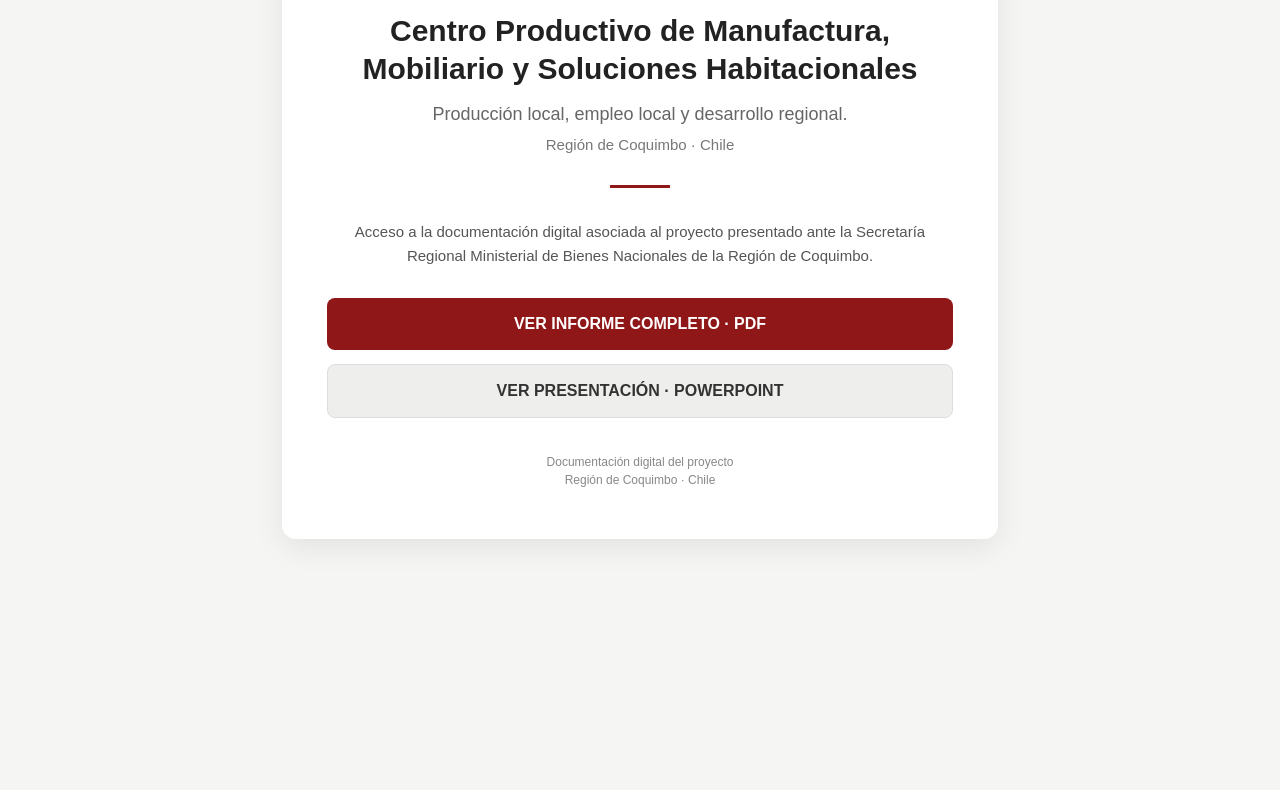
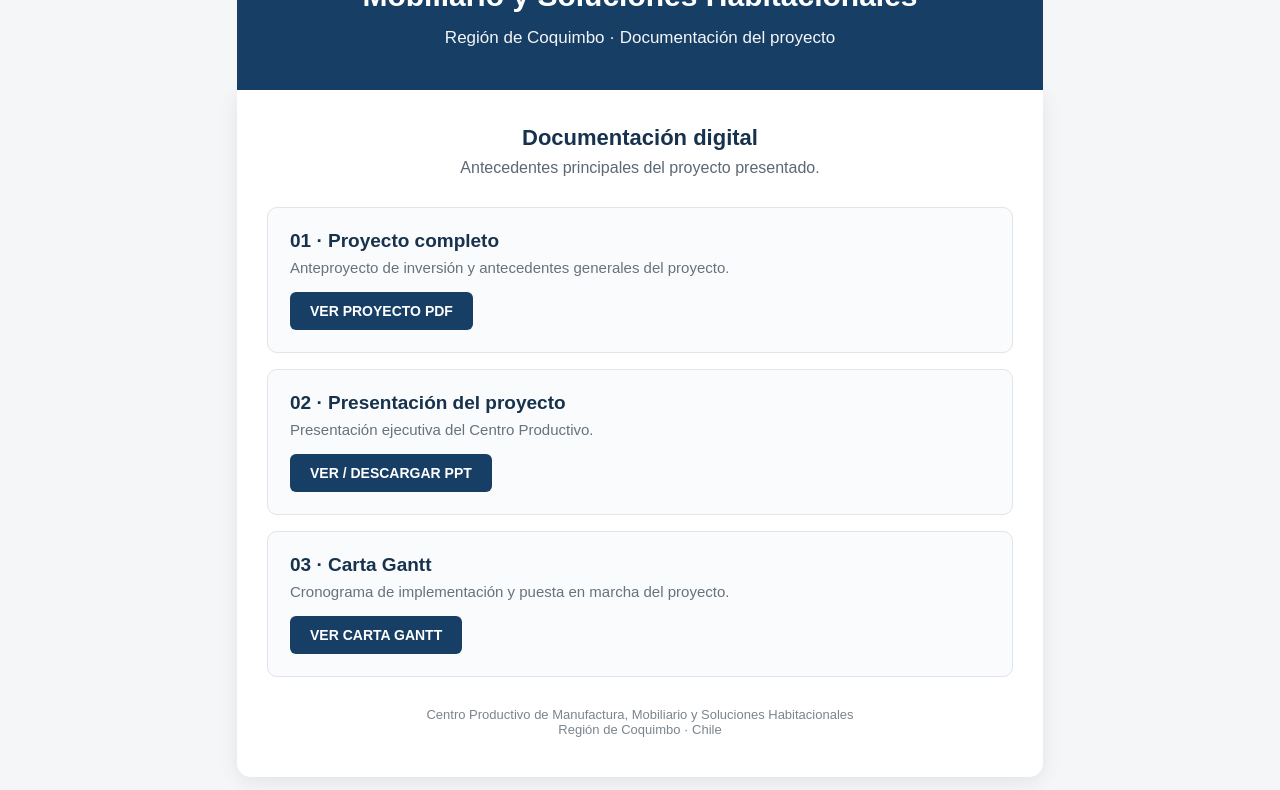
Before and after one commit to luisurquietarojas-web/proyecto-centro-productivo, a plain HTML site: page index.html in a window 1280 px wide. Shown: the part 145-935 px from the top of the page. Before the commit the page ends 800 px from the top, so only its background shows below. Drawn offline with Linux system fonts and the light colour scheme.

Commit message:
Update index.html

```diff
--- a/index.html
+++ b/index.html
@@ -14,120 +14,115 @@
 body {
     margin: 0;
     font-family: Arial, Helvetica, sans-serif;
-      background: #f5f5f3;
-      color: #222;
+    background: #f4f6f8;
+    color: #17324d;
+}
+
+.container {
+    max-width: 850px;
+    margin: 0 auto;
+    padding: 45px 22px;
 }
 
 .header {
-      background: #8f1717;
-      height: 8px;
-    }
-
-    .container {
-      max-width: 760px;
-      margin: 0 auto;
-      padding: 55px 22px 45px;
-    }
-
-    .card {
-      background: white;
-      padding: 50px 45px;
-      border-radius: 14px;
-      box-shadow: 0 8px 30px rgba(0,0,0,0.08);
+    background: #173f66;
+    color: white;
+    padding: 42px 30px;
+    border-radius: 14px 14px 0 0;
     text-align: center;
 }
 
-    .brand {
-      font-size: 14px;
-      font-weight: bold;
-      letter-spacing: 2px;
-      color: #8f1717;
-      margin-bottom: 28px;
-    }
-
-    h1 {
+.header h1 {
     margin: 0;
     font-size: 30px;
-      line-height: 1.25;
+    line-height: 1.2;
     font-weight: 700;
 }
 
-    .subtitle {
-      margin-top: 14px;
-      font-size: 18px;
-      color: #666;
-      line-height: 1.5;
+.header p {
+    margin: 14px 0 0;
+    font-size: 17px;
+    opacity: 0.95;
 }
 
-    .region {
-      margin-top: 8px;
-      font-size: 15px;
-      color: #777;
-    }
-
-    .line {
-      width: 60px;
-      height: 3px;
-      background: #8f1717;
-      margin: 32px auto;
+.content {
+    background: white;
+    padding: 35px 30px 40px;
+    border-radius: 0 0 14px 14px;
+    box-shadow: 0 5px 20px rgba(0,0,0,0.08);
 }
 
 .intro {
-      font-size: 15px;
-      line-height: 1.6;
-      color: #555;
+    text-align: center;
     margin-bottom: 30px;
 }
 
-    .button {
-      display: block;
-      text-decoration: none;
-      padding: 17px 20px;
-      margin: 14px 0;
-      border-radius: 8px;
-      font-size: 16px;
-      font-weight: bold;
-      transition: 0.2s;
+.intro h2 {
+    margin: 0 0 8px;
+    font-size: 22px;
 }
 
-    .primary {
-      background: #8f1717;
-      color: white;
+.intro p {
+    margin: 0;
+    color: #5c6873;
 }
 
-    .secondary {
-      background: #eeeeec;
-      color: #333;
-      border: 1px solid #ddd;
+.document {
+    border: 1px solid #dfe5ea;
+    border-radius: 10px;
+    padding: 22px;
+    margin-bottom: 16px;
+    background: #fafbfc;
+}
+
+.document h3 {
+    margin: 0 0 7px;
+    font-size: 19px;
+}
+
+.document p {
+    margin: 0 0 16px;
+    color: #66727d;
+    font-size: 15px;
+}
+
+.button {
+    display: inline-block;
+    padding: 11px 20px;
+    background: #173f66;
+    color: white;
+    text-decoration: none;
+    border-radius: 6px;
+    font-weight: 600;
+    font-size: 14px;
 }
 
 .button:hover {
-      transform: translateY(-1px);
-      opacity: 0.92;
+    opacity: 0.9;
 }
 
 .footer {
-      margin-top: 35px;
-      font-size: 12px;
-      color: #888;
-      line-height: 1.5;
+    text-align: center;
+    margin-top: 30px;
+    font-size: 13px;
+    color: #7a858e;
 }
 
 @media (max-width: 600px) {
     .container {
-        padding: 25px 15px;
+        padding: 20px 12px;
     }
 
-      .card {
-        padding: 35px 22px;
+    .header {
+        padding: 32px 20px;
     }
 
-      h1 {
+    .header h1 {
         font-size: 24px;
     }
 
-      .subtitle {
-        font-size: 16px;
+    .content {
+        padding: 25px 18px 30px;
     }
 }
 </style>
@@ -135,59 +130,60 @@
 
 <body>
 
-  <div class="header"></div>
+<div class="container">
 
-  <main class="container">
-
-    <div class="card">
-
-      <div class="brand">
-        DOCUMENTACIÓN DIGITAL DEL PROYECTO
+    <div class="header">
+        <h1>Centro Productivo de Manufactura,<br>
+        Mobiliario y Soluciones Habitacionales</h1>
+        <p>Región de Coquimbo · Documentación del proyecto</p>
     </div>
 
-      <h1>
-        Centro Productivo de Manufactura,
-        Mobiliario y Soluciones Habitacionales
-      </h1>
+    <div class="content">
 
-      <div class="subtitle">
-        Producción local, empleo local y desarrollo regional.
+        <div class="intro">
+            <h2>Documentación digital</h2>
+            <p>Antecedentes principales del proyecto presentado.</p>
         </div>
 
-      <div class="region">
-        Región de Coquimbo · Chile
+        <div class="document">
+            <h3>01 · Proyecto completo</h3>
+            <p>Anteproyecto de inversión y antecedentes generales del proyecto.</p>
+            <a class="button"
+               href="proyecto%20de%20Inversi%C3%B3n%20Centro%20Productivo%20de%20Manufactura%2C%20Mobiliario%20y%20Soluciones%20Habitacionales.pdf"
+               target="_blank">
+               VER PROYECTO PDF
+            </a>
         </div>
 
-      <div class="line"></div>
-
-      <div class="intro">
-        Acceso a la documentación digital asociada al proyecto
-        presentado ante la Secretaría Regional Ministerial de
-        Bienes Nacionales de la Región de Coquimbo.
+        <div class="document">
+            <h3>02 · Presentación del proyecto</h3>
+            <p>Presentación ejecutiva del Centro Productivo.</p>
+            <a class="button"
+               href="Centro%20Productivo%20de%20Manufactura%2C%20Mobiliario%20y%20Soluciones%20Habitacionales.pptx"
+               target="_blank">
+               VER / DESCARGAR PPT
+            </a>
         </div>
 
-      <a
-        class="button primary"
-        href="./Anteproyecto%20de%20Inversi%C3%B3n%20%E2%80%94%20Centro%20de%20Fabricaci%C3%B3n%20de%20Mobiliario%20y%20Productos%20de%20Madera.pdf"
+        <div class="document">
+            <h3>03 · Carta Gantt</h3>
+            <p>Cronograma de implementación y puesta en marcha del proyecto.</p>
+            <a class="button"
+               href="carta%20gantt%20Centro%20Productivo%20de%20Manufactura%2C%20Mobiliario%20y%20Soluciones%20Habitacionales.pdf"
                target="_blank">
-        VER INFORME COMPLETO · PDF
+               VER CARTA GANTT
             </a>
-
-      <a
-        class="button secondary"
-        href="./CENTRO%20DE%20FABRICACI%C3%93N%20DE%20MOBILIARIO%20Y%20PRODUCTOS%20DE%20MADERA.pptx"
-        target="_blank">
-        VER PRESENTACIÓN · POWERPOINT
-      </a>
+        </div>
 
         <div class="footer">
-        Documentación digital del proyecto<br>
+            Centro Productivo de Manufactura, Mobiliario y Soluciones Habitacionales
+            <br>
             Región de Coquimbo · Chile
         </div>
 
     </div>
 
-  </main>
+</div>
 
 </body>
 </html>
```
Lines whose indentation alone changed are shown as unchanged.
